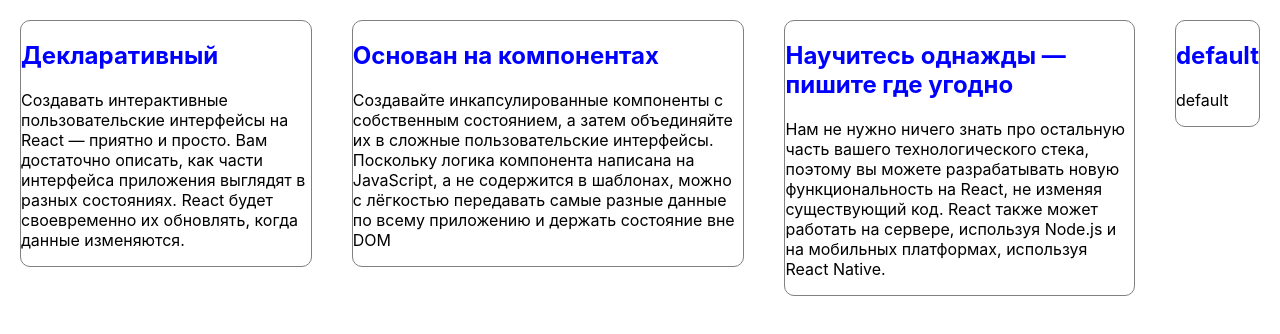
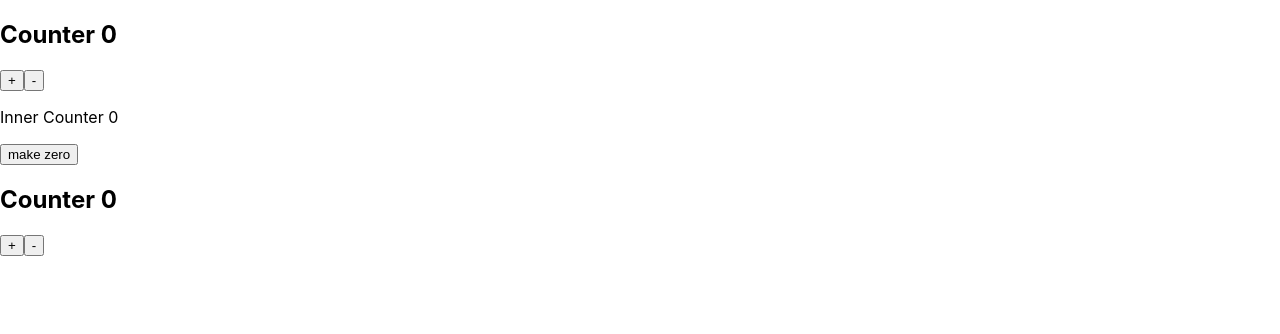
Before and after one commit to pdcourses/learn-react-pd2022, a React (Create React App) app: page / in a window 1280 px wide. Shown: the top 334 px of the page. Built offline with nearby package versions, Linux system fonts and the light colour scheme.

Commit message:
counter hook

```diff
--- a/src/App.js
+++ b/src/App.js
@@ -1,8 +1,13 @@
 import React, { Component } from 'react'
 import ReactPosts from './Components/ReactPosts'
+import CounterFun from './Components/CounterFun'
+import Counter from './Components/Counter';
 
 export default class App extends Component {
   render() {
-    return <ReactPosts />
+    return <>
+    <Counter step={10}/>
+    <CounterFun step={10}/>
+    </>
   }
 }
--- /dev/null
+++ b/src/Components/CounterFun/index.jsx
@@ -0,0 +1,69 @@
+/*
+import React, { Component } from 'react';
+import PropTypes from 'prop-types';
+
+export default class Counter extends Component {
+  constructor(props) {
+    super(props);
+    this.state = {
+       value: 0,
+    };
+  }
+  inc = () => {
+    const {value} = this.state;
+    const {step} = this.props;
+    this.setState({value: value+step});
+  }
+  dec = () => {
+    const {value} = this.state;
+    const {step} = this.props;
+    this.setState({value: value-step});
+  }
+  render() {
+    const {value} = this.state;
+    return (
+      <>
+        <h2>Counter {value}</h2>
+        <button onClick={this.inc}>+</button>
+        <button onClick={this.dec}>-</button>
+      </>
+    )
+  }
+}
+
+Counter.propTypes = {
+  step: PropTypes.number
+}
+
+Counter.defaultProps = {
+  step: 1,
+}
+*/
+
+import React, {useState} from 'react'
+import PropTypes from 'prop-types'
+
+export default function CounterFun(props) {
+  const [value, setValue] = useState(0);
+  const inc = () => {
+    setValue(value + props.step);
+  }
+  const dec = () => {
+    setValue(value - props.step);
+  }
+  return (
+    <>
+        <h2>Counter {value}</h2>
+        <button onClick={inc}>+</button>
+        <button onClick={dec}>-</button>
+    </>
+  )
+}
+
+CounterFun.propTypes = {
+    step: PropTypes.number
+  }
+
+  CounterFun.defaultProps = {
+    step: 1,
+  }
--- a/src/Components/ReactPosts/index.jsx
+++ b/src/Components/ReactPosts/index.jsx
@@ -9,13 +9,13 @@
 ];
 
 export default class ReactPosts extends Component {
+  makeList = (p, index) => {
+    return <Post key={index} data={p}/>
+  }
   render() {
     return (
       <div className={styles.post_container}>
-        <Post data = {db[0]}/>
-        <Post data = {db[1]}/>
-        <Post data = {db[2]}/>
-        <Post />
+        db.map(this.makeList)
       </div>
     )
   }
```
